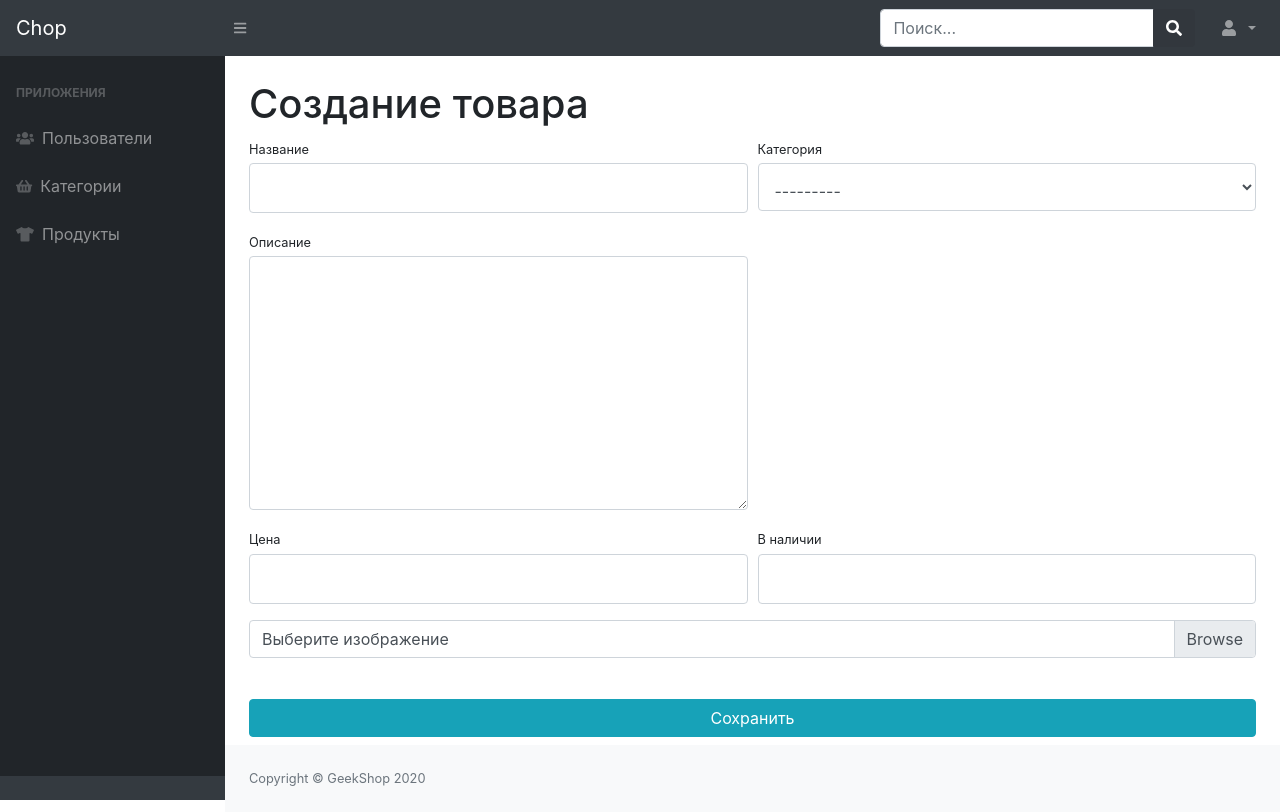
After one commit to LtBread/chop, a Django app: page /admins/product-create/ in a window 1280 px wide. The commit adds this page. Run offline with Django 4.2, Linux system fonts and the light colour scheme; the visitor is signed in with stand-in values (Sample User, id 1); data comes from the database, SQL or seed files in the repository; some libraries are stand-ins or nearby versions.

Commit message:
created CREATE for admin products

```diff
--- a/adminsapp/forms.py
+++ b/adminsapp/forms.py
@@ -3,6 +3,7 @@ from django import forms
 from buyersapp.forms import BuyerRegistrationForm, BuyersProfileForm
 from buyersapp.models import Buyer
 from productsapp.models import Product
+from productsapp.models import ProductCategory
 
 
 class BuyerAdminRegistrationForm(BuyerRegistrationForm):
@@ -20,8 +21,15 @@ class BuyersAdminProfileForm(BuyersProfileForm):
         'class': 'form-control py-4', 'readonly': False}))
 
 
-class ProductAdminCreate(forms.ModelForm):
-    pass
-    # class Meta:
-    #     model = Product
-    #     fields = ('name ',)
+class ProductAdminCreateForm(forms.ModelForm):
+    name = forms.CharField(widget=forms.TextInput(attrs={'class': 'form-control py-4'}))
+    description = forms.CharField(widget=forms.Textarea(attrs={'class': 'form-control'}))
+    price = forms.DecimalField(widget=forms.TextInput(attrs={'class': 'form-control py-4'}))
+    quantity = forms.IntegerField(widget=forms.TextInput(attrs={'class': 'form-control py-4'}))
+    image = forms.ImageField(widget=forms.FileInput(attrs={'class': 'custom-file-input'}), required=False)
+    category = forms.ModelChoiceField(queryset=ProductCategory.objects.all(), widget=forms.Select(
+        attrs={'class': 'form-control form-select pt-3 pb-2', 'size': 1}))
+
+    class Meta:
+        model = Product
+        fields = ('name', 'description', 'price', 'quantity', 'image', 'category')
--- a/adminsapp/templates/adminsapp/buyers/admin-buyers-create.html
+++ b/adminsapp/templates/adminsapp/buyers/admin-buyers-create.html
@@ -1,5 +1,4 @@
 {% extends 'adminsapp/base.html' %}
-
 {% block content %}
     <main>
         <div class="container-fluid">
--- /dev/null
+++ b/adminsapp/templates/adminsapp/products/admin-product-create.html
@@ -0,0 +1,61 @@
+{% extends 'adminsapp/base.html' %}
+{% block content %}
+    <main>
+        <div class="container-fluid">
+            <h1 class="mt-4">Создание товара</h1>
+            <form action=" {% url 'admins:product_create' %}" method="post" enctype="multipart/form-data">
+                {% csrf_token %}
+                <div class="form-row">
+                    <div class="col-lg-6">
+                        <div class="form-group">
+                            <label class="small mb-1" for="{{ form.name.id_for_label }}">Название</label>
+                            {{ form.name }}
+                        </div>
+                    </div>
+                    <div class="col-lg-6">
+                        <div class="form-group">
+                            <label class="small mb-1" for="{{ form.category.id_for_label }}">Категория</label>
+                            {{ form.category }}
+                        </div>
+                    </div>
+                </div>
+                <div class="form-row">
+                    <div class="col-lg-6">
+                        <div class="form-group">
+                            <label class="small mb-1" for="{{ form.description.id_for_label }}">Описание</label>
+                            {{ form.description }}
+                        </div>
+                    </div>
+                </div>
+                <div class="form-row">
+                    <div class="col-lg-6">
+                        <div class="form-group">
+                            <label class="small mb-1" for="{{ form.price.id_for_label }}">Цена</label>
+                            {{ form.price }}
+                        </div>
+                    </div>
+                    <div class="col-lg-6">
+                        <div class="form-group">
+                            <label class="small mb-1" for="{{ form.quantity.id_for_label }}">В наличии</label>
+                            {{ form.quantity }}
+                        </div>
+                    </div>
+                </div>
+                <div class="form-row mb-2">
+                    <div class="col-lg-12">
+                        <div class="custom-file">
+                            {{ form.image }}
+                            <label class="custom-file-label" for="{{ form.image.id_for_label }}">Выберите изображение</label>
+                        </div>
+                    </div>
+                </div>
+
+                <div class="form-row mb-2">
+                    <div class="col-lg-12" style="margin-top: 33px;">
+                        <input class="btn btn-info btn-block" type="submit" value="Сохранить">
+                    </div>
+                </div>
+            </form>
+        </div>
+    </main>
+{% endblock %}
--- a/adminsapp/templates/adminsapp/products/admin-products.html
+++ b/adminsapp/templates/adminsapp/products/admin-products.html
@@ -65,7 +65,7 @@
                     </div>
                 </div>
                 <div class="card-footer">
-                    <a href="#">
+                    <a href="{% url 'admins:product_create' %}">
                         <button class="btn btn-success">Создать товар</button>
                     </a>
                 </div>
--- a/adminsapp/urls.py
+++ b/adminsapp/urls.py
@@ -1,7 +1,7 @@
 from django.urls import path
 
 from adminsapp.views import index, admin_buyers_create, admin_buyers_read, admin_buyers_update, admin_change_activity, \
-    admin_products
+    admin_products, admin_product_create
 
 app_name = 'admins'
 
@@ -12,4 +12,5 @@ urlpatterns = [
     path('buyers-update/<int:buyer_id>/', admin_buyers_update, name='buyers_update'),
     path('buyers-change-activity/<int:buyer_id>/', admin_change_activity, name='change_activity'),
     path('products/', admin_products, name='products'),
+    path('product-create/', admin_product_create, name='product_create'),
 ]
--- a/adminsapp/views.py
+++ b/adminsapp/views.py
@@ -5,7 +5,7 @@ from django.contrib.auth.decorators import user_passes_test
 
 from buyersapp.models import Buyer
 from productsapp.models import Product
-from adminsapp.forms import BuyerAdminRegistrationForm, BuyersAdminProfileForm
+from adminsapp.forms import BuyerAdminRegistrationForm, BuyersAdminProfileForm, ProductAdminCreateForm
 
 
 # Create your views here.
@@ -76,3 +76,20 @@ def admin_products(request):
         'products': Product.objects.all()
     }
     return render(request, 'adminsapp/products/admin-products.html', context)
+
+
+@user_passes_test(lambda u: u.is_staff)
+def admin_product_create(request):
+    if request.method == 'POST':
+        form = ProductAdminCreateForm(data=request.POST, files=request.FILES)
+        if form.is_valid():
+            form.save()
+            messages.success(request, 'Товар создан!')
+            return HttpResponseRedirect(reverse('admins:products'))
+    else:
+        form = ProductAdminCreateForm()
+    context = {
+        'title': 'Chop - Создание товаров',
+        'form': form
+    }
+    return render(request, 'adminsapp/products/admin-product-create.html', context)
```
Also changed, not shown: adminsapp/templates/adminsapp/products/admin-products-create.html (deleted, +0 -10 lines).
